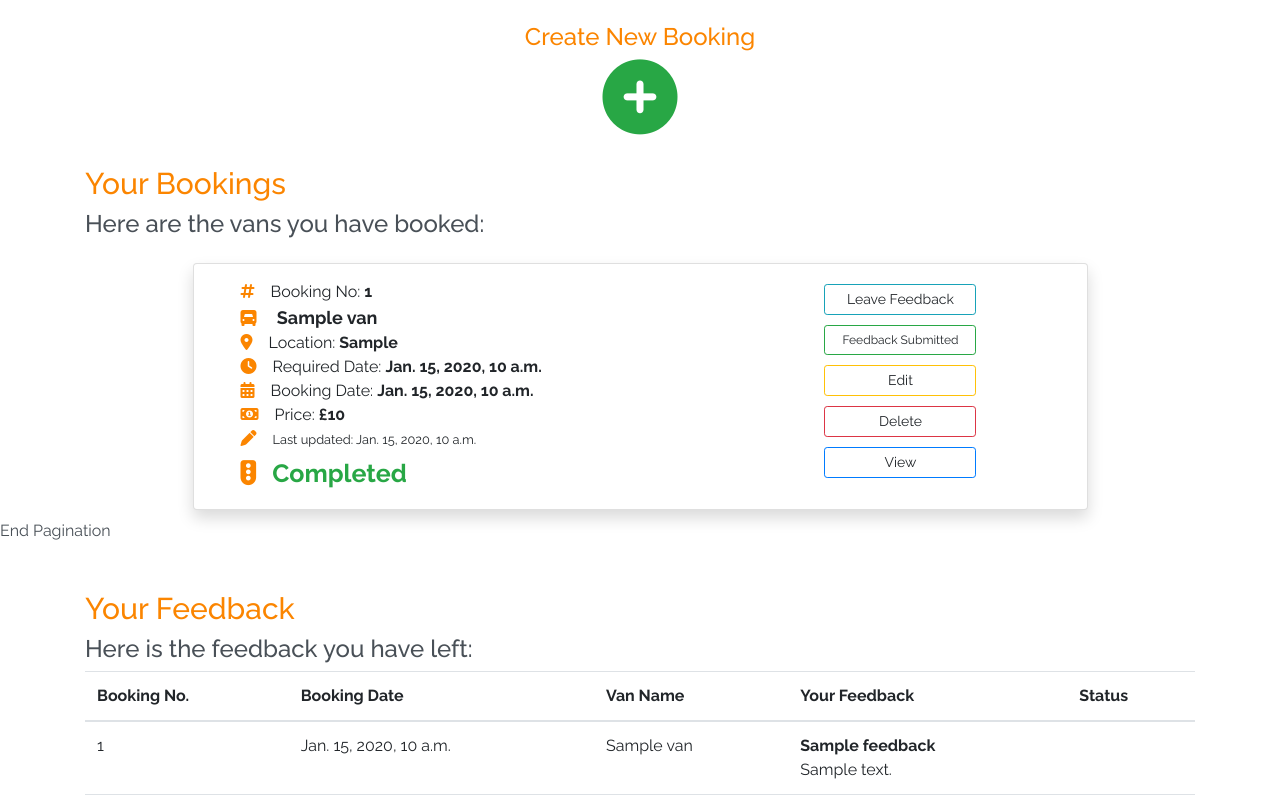
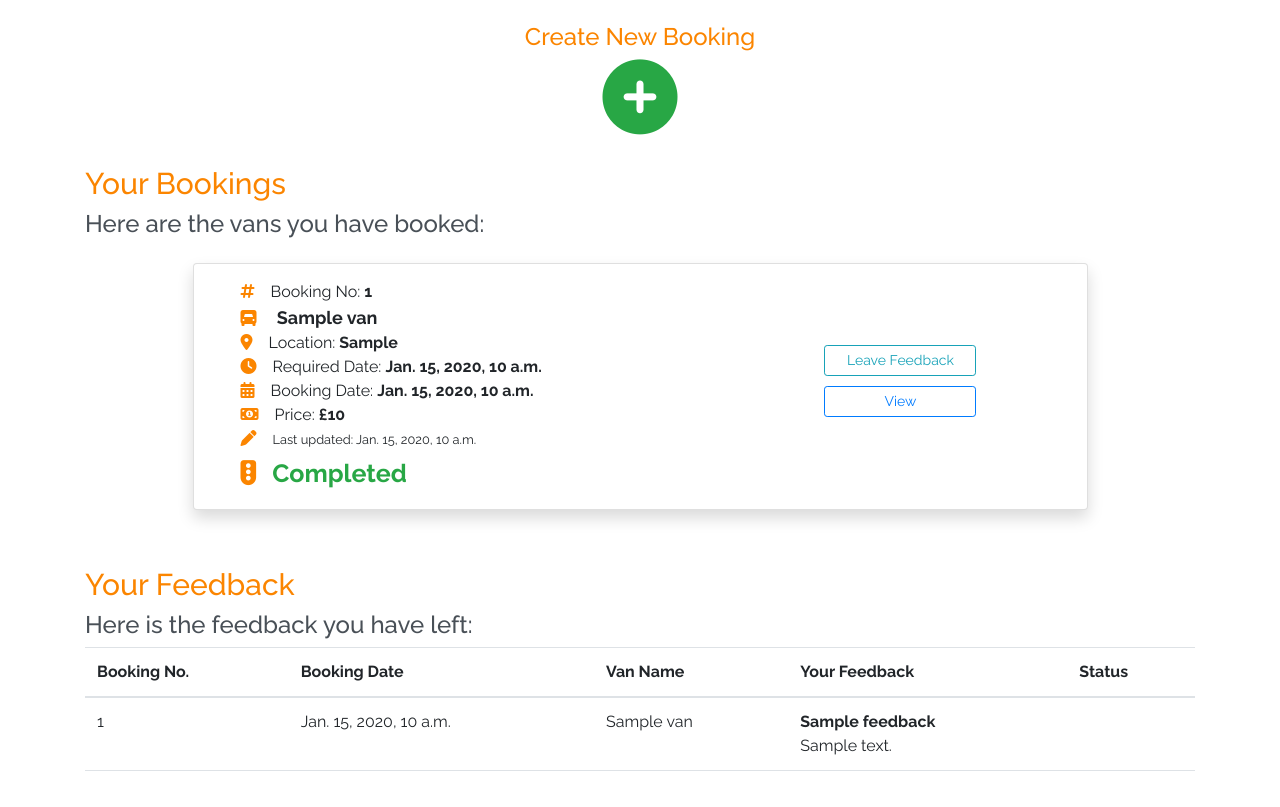
Before and after one commit to rstan-dev/pp4-yoomoov, a Django app: template templates/dashboard.html in a window 1280 px wide. Shown: the part 361-1168 px from the top of the page. Run offline with Django 3.2, Linux system fonts and the light colour scheme; the template is opened without the code that fills it: most values are stand-ins (such as "Sample title", 1, 10 or a date in 2020); some libraries are stand-ins or nearby versions.

Commit message:
fix: link buttons on booking card

```diff
--- a/templates/dashboard.html
+++ b/templates/dashboard.html
@@ -86,15 +86,22 @@
 
                             <div class="col-lg-3 d-flex flex-column align-items-center justify-content-center">
 
-                                <a class="btn btn-sm btn-outline-info">Leave Feedback</a>
-
-                                <a class="btn btn-sm btn-outline-success feedback-btn-submitted">Feedback Submitted</a>
-
-                                <a class="btn btn-sm btn-outline-warning">Edit</a>
-
-                                <a role="button" class="btn btn-sm btn-outline-danger">Delete</a>
-
-                                <a role="button" class="btn btn-sm btn-outline-primary">View</a>
+                                {% if booking.status == 'Completed' %}
+                                {% if booking.has_feedback %}
+                                <a class="btn btn-sm btn-outline-success feedback-btn-submitted" disabled>Feedback
+                                    Submitted</a>
+                                {% else %}
+                                <a role="button" class="btn btn-sm btn-outline-info"
+                                    href="{% url 'leave_feedback' booking.id %}">Leave Feedback</a>
+                                {% endif %}
+                                {% else %}
+                                <a role="button" class="btn btn-sm btn-outline-warning"
+                                    href="{% url 'edit_booking' booking.id %}">Edit</a>
+                                <a role="button" class="btn btn-sm btn-outline-danger"
+                                    href=" {% url 'delete_booking' booking.id %}">Delete</a>
+                                {% endif %}
+                                <a role="button" class="btn btn-sm btn-outline-primary"
+                                    href="{% url 'van_detail' slug=booking.van.slug %}">View</a>
 
                             </div>
                         </div>
@@ -104,7 +111,7 @@
                 {% else %}
                 <h4>There are no bookings to display</h4>
                 {% endif %}
-            </div>
+            </div><!-- End Booking Items -->
         </div>
     </div>
 
@@ -145,7 +152,7 @@
             </ul>
             {% endif %}
         </div>
-    </div> End Pagination
+    </div> <!-- End Pagination -->
 
 </div> <!-- End Bookings Dashboard -->
 
```
